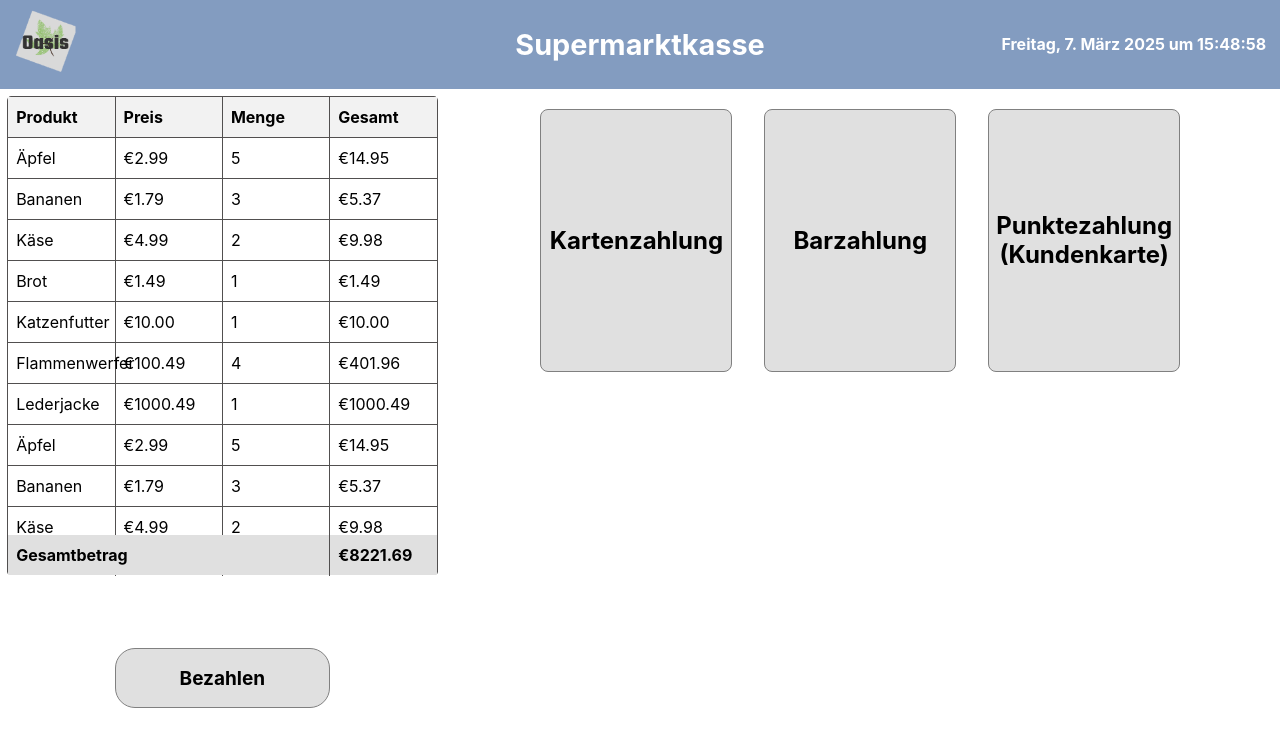
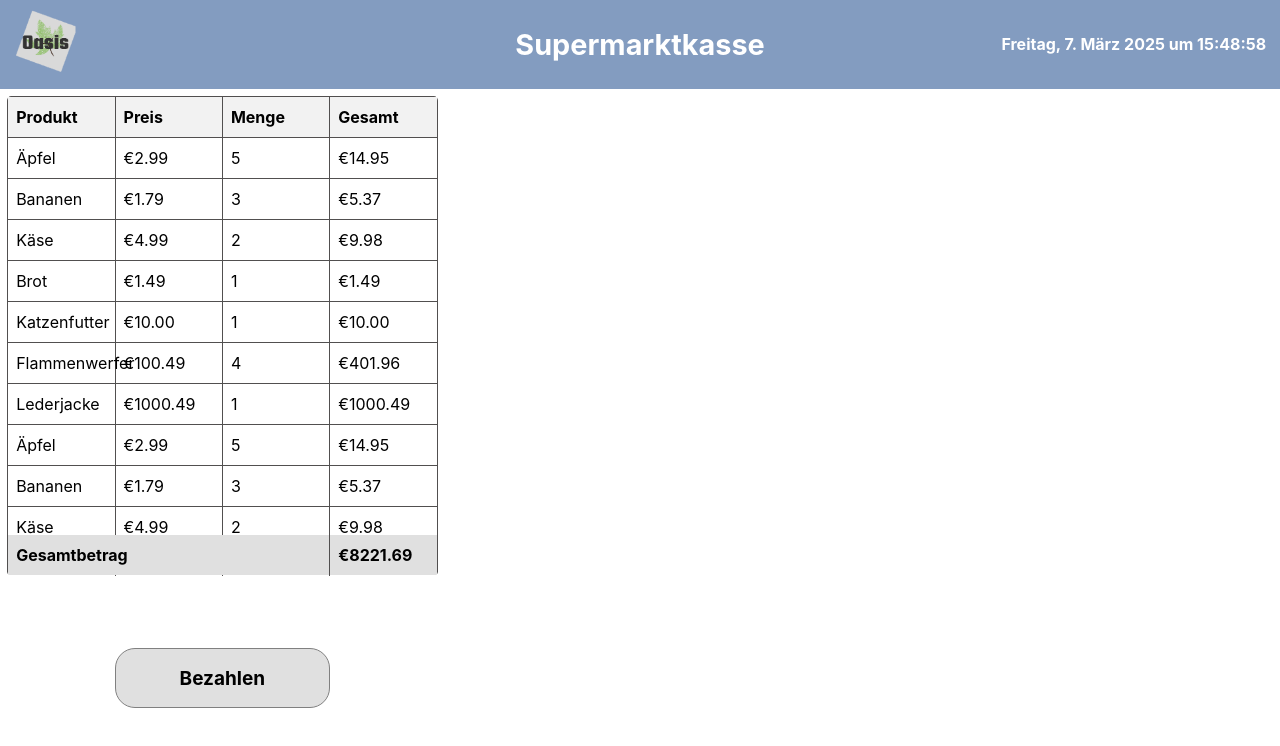
Before and after one commit to Vaaince/DHBW-Kasse-Gruppe-4-Frontend, a React (Vite) app: page / in a window 1280 px wide. Shown: the top 746 px of the page. Built offline with nearby package versions, Linux system fonts and the light colour scheme.

Commit message:
added button toggling

```diff
--- a/src/pages/Home.tsx
+++ b/src/pages/Home.tsx
@@ -79,6 +79,15 @@ function Home() {
     second: '2-digit',
   })
 
+  const [zeigeButtons, setZeigeButtons] = useState(false);
+
+  const handleKlick = () => {
+    setZeigeButtons(prev => !prev); // Toggle Sichtbarkeit
+
+  };
+
+
+
   return (
     <>
       <header className='header'>
@@ -126,15 +135,17 @@ function Home() {
         </table>
       </div>
       <div className='knopf'>
-          <button className='bezahlung'>Bezahlen</button>
+          <button className='bezahlung' onClick={handleKlick}>Bezahlen</button>
       </div>
       </div>
       <div className='rechts'>
+        {zeigeButtons && (
        <div className='zahlungsArten'>
         <button className='karte'>Kartenzahlung</button>
         <button className='bar'>Barzahlung</button>
         <button className='punkte'>Punktezahlung (Kundenkarte)</button>
        </div>
+       )}
       </div>
       </div>
       </body>
```
